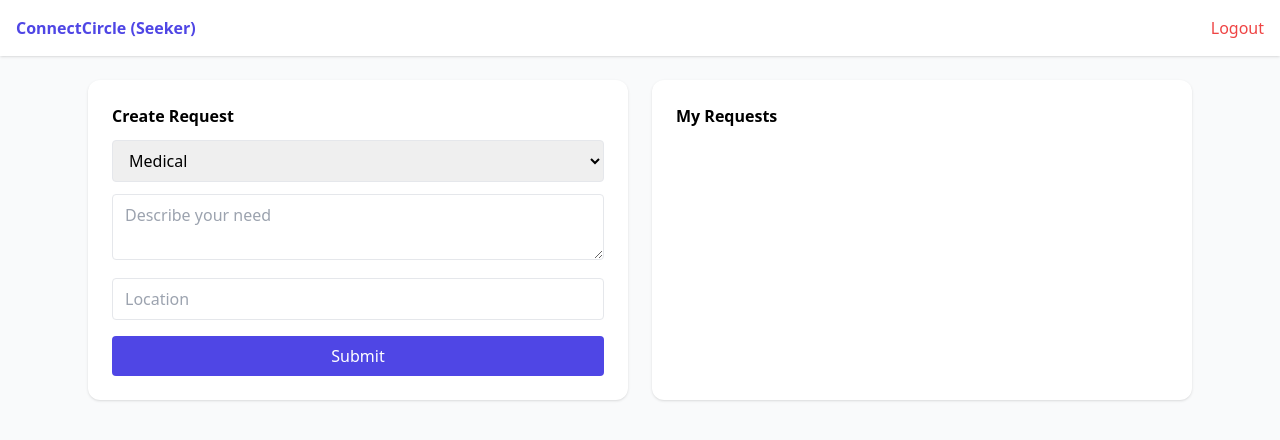
After one commit to PriyankaSrvce/ConnectCircle, a Flask app: page /seeker in a window 1280 px wide. The commit adds this page. Shown: the top 440 px of the page. Run offline with Flask 3, Linux system fonts and the light colour scheme; the visitor is signed in with stand-in values (Sample User, id 1); data that the repository does not hold is empty; some libraries are stand-ins or nearby versions.

Commit message:
Final ConnectCircle prototype

```diff
--- a/app.py
+++ b/app.py
@@ -1,10 +1,141 @@
-from flask import Flask
+from flask import Flask, render_template, request, redirect, session
+import sqlite3, heapq, re
+from datetime import datetime
 
 app = Flask(__name__)
+app.secret_key = "connectcircle"
 
-@app.route("/")
-def home():
-    return "ConnectCircle is running!"
+def db():
+    return sqlite3.connect("database.db")
 
-if __name__ == "__main__":
+# ---------- AUTH ----------
+@app.route("/", methods=["GET","POST"])
+def login():
+    if request.method == "POST":
+        u,p = request.form["username"], request.form["password"]
+        con=db(); cur=con.cursor()
+        cur.execute("SELECT username,role FROM users WHERE username=? AND password=?", (u,p))
+        user=cur.fetchone(); con.close()
+        if user:
+            session["user"],session["role"]=user
+            return redirect("/seeker" if user[1]=="Seeker" else "/volunteer")
+    return render_template("login.html")
+
+@app.route("/signup", methods=["GET","POST"])
+def signup():
+    if request.method=="POST":
+        con=db(); cur=con.cursor()
+        cur.execute("INSERT INTO users VALUES(NULL,?,?,?)",
+                    (request.form["username"],request.form["password"],request.form["role"]))
+        con.commit(); con.close()
+        return redirect("/")
+    return render_template("signup.html")
+
+@app.route("/logout")
+def logout():
+    session.clear()
+    return redirect("/")
+
+# ---------- EMERGENCY CLASSIFIER ----------
+def classify(category, description):
+    score=0; reasons=[]
+    if category in ["Medical","Safety","Mobility"]:
+        score+=1; reasons.append("Emergency Category")
+
+    keywords=["urgent","emergency","severe pain","accident","critical",
+              "bleeding","fell down","injured","cant breathe","chest pain","stroke"]
+    hits=sum(bool(re.search(rf"\b{k}\b",description.lower())) for k in keywords)
+    if hits>=2:
+        score+=1; reasons.append(f"{hits} Urgent Keywords")
+
+    con=db(); cur=con.cursor()
+    cur.execute("SELECT COUNT(*) FROM users WHERE role='Volunteer'")
+    total=cur.fetchone()[0]
+    cur.execute("SELECT COUNT(*) FROM requests WHERE status='Accepted'")
+    busy=cur.fetchone()[0]
+    available=max(total-busy,0)
+    if available==0:
+        score+=1; reasons.append("No Volunteers Available")
+    con.close()
+
+    return score>0, ", ".join(reasons)
+
+# ---------- SEEKER ----------
+@app.route("/seeker", methods=["GET","POST"])
+def seeker():
+    if session.get("role")!="Seeker": return redirect("/")
+    con=db(); cur=con.cursor()
+
+    if request.method=="POST":
+        emergency,reasons=classify(
+            request.form["category"],
+            request.form["description"]
+        )
+        cur.execute("""
+        INSERT INTO requests VALUES
+        (NULL,?,?,?,?,?,'Pending',NULL,NULL,NULL,NULL,NULL,0,?,?)
+        """,(session["user"],
+             request.form["category"],
+             request.form["description"],
+             request.form["location"],
+             1 if emergency else 0,
+             datetime.now().strftime("%Y-%m-%d %H:%M"),
+             reasons))
+        con.commit()
+
+    cur.execute("SELECT * FROM requests WHERE seeker=?", (session["user"],))
+    data=cur.fetchall(); con.close()
+    return render_template("seeker.html", requests=data)
+
+@app.route("/rate", methods=["POST"])
+def rate():
+    con=db(); cur=con.cursor()
+    cur.execute("""
+    UPDATE requests SET rating=?,feedback=?,rated=1
+    WHERE id=? AND seeker=?
+    """,(request.form["rating"],request.form["feedback"],
+         request.form["id"],session["user"]))
+    con.commit(); con.close()
+    return redirect("/seeker")
+
+# ---------- VOLUNTEER ----------
+@app.route("/volunteer", methods=["GET","POST"])
+def volunteer():
+    if session.get("role")!="Volunteer": return redirect("/")
+    con=db(); cur=con.cursor()
+
+    if request.method=="POST":
+        if request.form["action"]=="accept":
+            cur.execute("""
+            UPDATE requests SET status='Accepted',
+            volunteer=?,phone=?,eta=?
+            WHERE id=?
+            """,(session["user"],
+                 request.form["phone"],
+                 request.form["eta"],
+                 request.form["id"]))
+        elif request.form["action"]=="complete":
+            cur.execute("""
+            UPDATE requests SET status='Completed'
+            WHERE id=? AND volunteer=?
+            """,(request.form["id"],session["user"]))
+        con.commit()
+
+    cur.execute("SELECT * FROM requests WHERE status='Pending'")
+    pending=cur.fetchall()
+
+    pq=[]
+    for r in pending:
+        heapq.heappush(pq,(-r[5],r))   # explicit PQ
+
+    ordered=[heapq.heappop(pq)[1] for _ in range(len(pq))]
+
+    cur.execute("SELECT * FROM requests WHERE volunteer=?", (session["user"],))
+    mine=cur.fetchall(); con.close()
+
+    return render_template("volunteer.html",
+                           pending=ordered,
+                           mine=mine)
+
+if __name__=="__main__":
     app.run(debug=True)
--- /dev/null
+++ b/schema.sql
@@ -0,0 +1,27 @@
+DROP TABLE IF EXISTS users;
+DROP TABLE IF EXISTS requests;
+
+CREATE TABLE users (
+    id INTEGER PRIMARY KEY AUTOINCREMENT,
+    username TEXT UNIQUE,
+    password TEXT,
+    role TEXT
+);
+
+CREATE TABLE requests (
+    id INTEGER PRIMARY KEY AUTOINCREMENT,
+    seeker TEXT,
+    category TEXT,
+    description TEXT,
+    location TEXT,
+    priority INTEGER,
+    status TEXT,
+    volunteer TEXT,
+    phone TEXT,
+    eta TEXT,
+    rating INTEGER,
+    feedback TEXT,
+    rated INTEGER,
+    timestamp TEXT,
+    reasons TEXT
+);
--- /dev/null
+++ b/templates/seeker.html
@@ -0,0 +1,58 @@
+<!DOCTYPE html>
+<html>
+<head>
+  <title>Seeker Dashboard</title>
+  <script src="https://cdn.tailwindcss.com"></script>
+</head>
+<body class="bg-gray-50">
+
+<nav class="bg-white shadow p-4 flex justify-between">
+  <h1 class="font-bold text-indigo-600">ConnectCircle (Seeker)</h1>
+  <a href="/logout" class="text-red-500">Logout</a>
+</nav>
+
+<div class="max-w-6xl mx-auto p-6 grid md:grid-cols-2 gap-6">
+
+<!-- CREATE REQUEST -->
+<form method="POST" class="bg-white p-6 rounded-xl shadow">
+  <h2 class="font-bold mb-3">Create Request</h2>
+
+  <select name="category" class="w-full mb-3 border px-3 py-2 rounded">
+    <option>Medical</option>
+    <option>Safety</option>
+    <option>Mobility</option>
+    <option>Food</option>
+    <option>Education</option>
+    <option>Other</option>
+  </select>
+
+  <textarea name="description" placeholder="Describe your need"
+    class="w-full mb-3 border px-3 py-2 rounded"></textarea>
+
+  <input name="location" placeholder="Location"
+    class="w-full mb-4 border px-3 py-2 rounded">
+
+  <button class="w-full bg-indigo-600 text-white py-2 rounded">
+    Submit
+  </button>
+</form>
+
+<!-- MY REQUESTS -->
+<div class="bg-white p-6 rounded-xl shadow">
+  <h2 class="font-bold mb-3">My Requests</h2>
+
+  {% for r in requests %}
+  <div class="border p-3 mb-2 rounded">
+    <div class="flex justify-between">
+      <b>{{ r[2] }}</b>
+      <span class="text-sm">{{ r[6] }}</span>
+    </div>
+    <p class="text-sm text-gray-600">{{ r[3] }}</p>
+    <p class="text-xs text-gray-500">{{ r[4] }}</p>
+  </div>
+  {% endfor %}
+</div>
+
+</div>
+</body>
+</html>
```
Also changed, not shown: data.py (deleted, +0 -17 lines), emergency.py (deleted, +0 -20 lines), templates/login.html (+36 -10 lines), templates/seeker_dashboard.html (deleted, +0 -15 lines), templates/signup.html (+34 -13 lines), templates/volunteer.html (added, +58 -0 lines), templates/volunteer_dashboard.html (deleted, +0 -14 lines).
